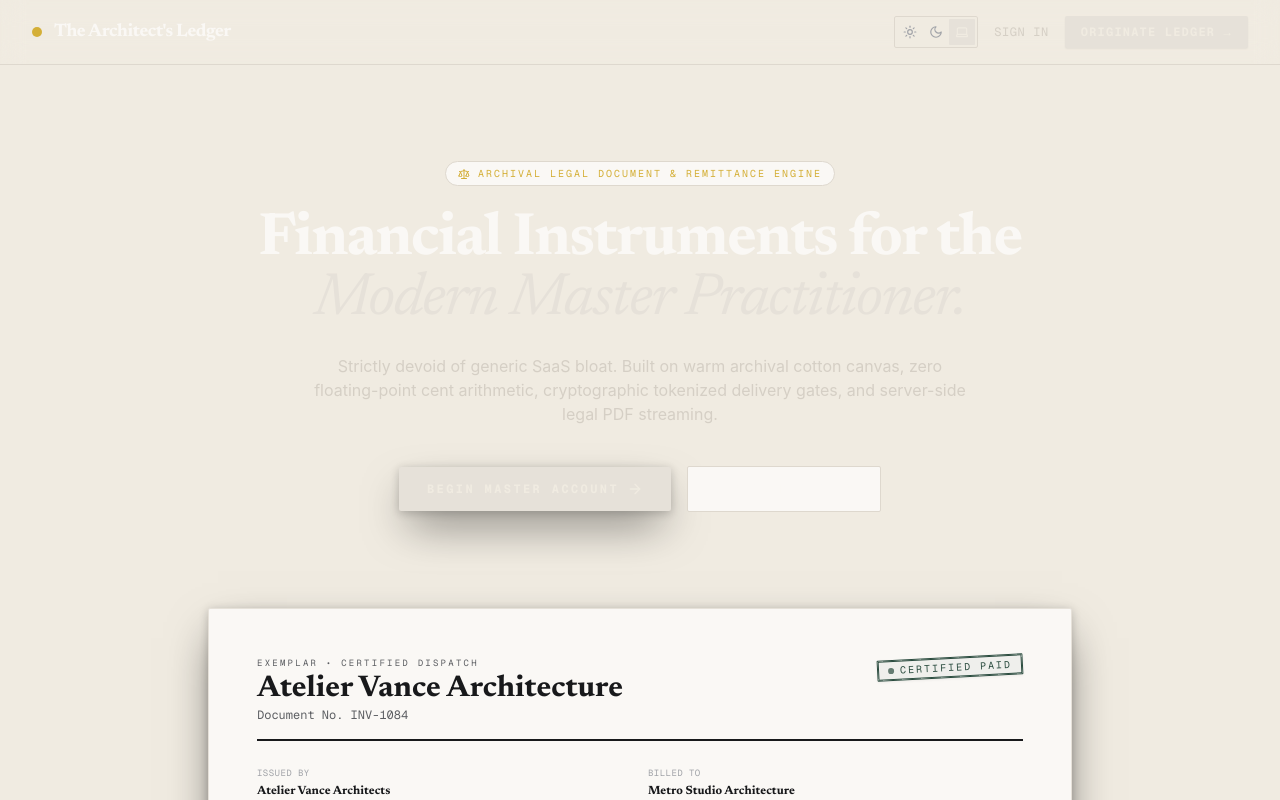
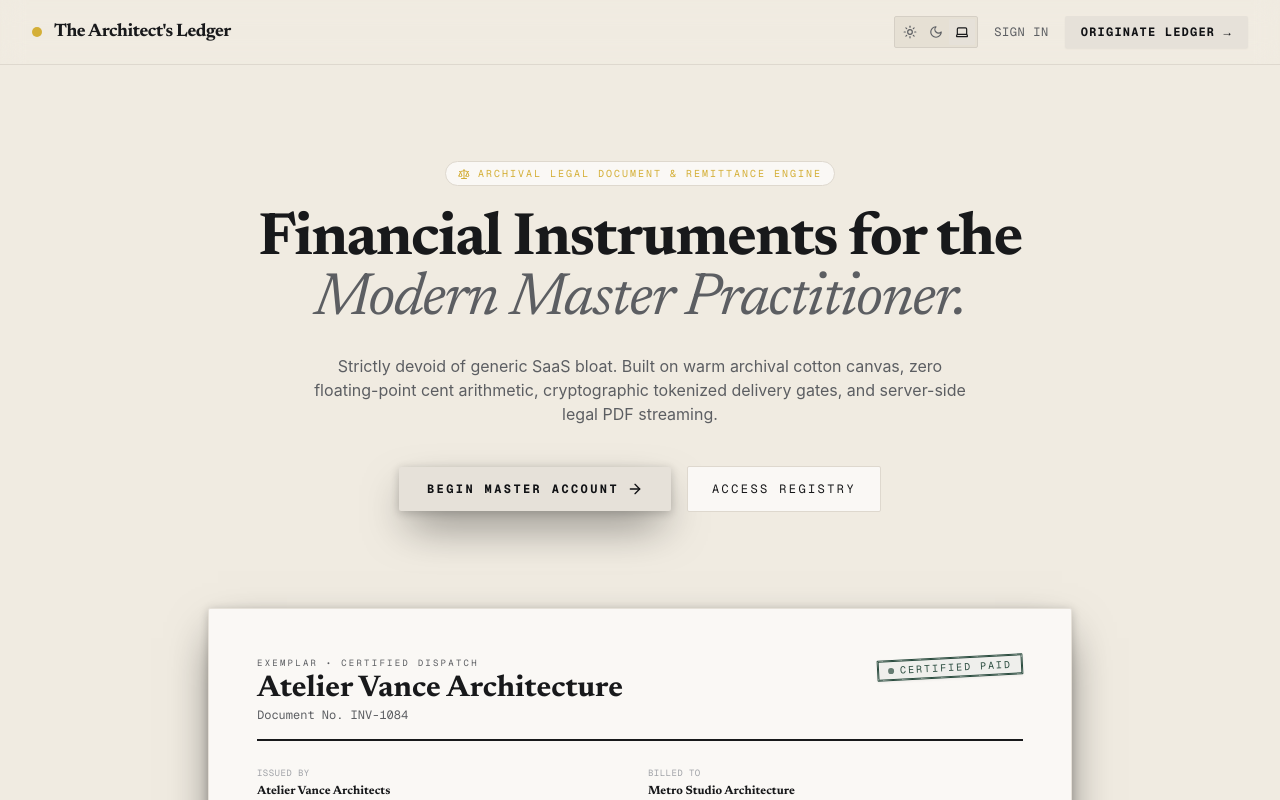
Before and after one commit to shrasel/ArtisanLedger, a Next.js app: page / in a window 1280 px wide. Shown: the top 800 px of the page. Built offline with nearby package versions, Linux system fonts and the light colour scheme; no server answers; the database is empty.

Commit message:
fix(theme): ensure high-contrast legible text in light mode and rebuild production server

```diff
--- a/src/app/(dashboard)/invoices/page.tsx
+++ b/src/app/(dashboard)/invoices/page.tsx
@@ -86,7 +86,7 @@ export default async function InvoicesListPage({
           <div className="font-mono text-2xl font-bold text-status-brass">
             {formatCentsToCurrency(totalOutstandingCents, session.organization.defaultCurrency || 'USD')}
           </div>
-          <span className="text-[10px] font-sans text-bone-dark/60 mt-1 block">
+          <span className="text-[10px] font-sans text-ink-ghost mt-1 block">
             Across draft & dispatched balances
           </span>
         </div>
@@ -98,7 +98,7 @@ export default async function InvoicesListPage({
           <div className="font-mono text-2xl font-bold text-status-hunter">
             {formatCentsToCurrency(totalPaidCents, session.organization.defaultCurrency || 'USD')}
           </div>
-          <span className="text-[10px] font-sans text-bone-dark/60 mt-1 block">
+          <span className="text-[10px] font-sans text-ink-ghost mt-1 block">
             Verified remittances cleared
           </span>
         </div>
@@ -111,7 +111,7 @@ export default async function InvoicesListPage({
             {totalDispatchedCount}{' '}
             <span className="text-xs font-sans text-ink-ghost font-normal">in flight</span>
           </div>
-          <span className="text-[10px] font-sans text-bone-dark/60 mt-1 block">
+          <span className="text-[10px] font-sans text-ink-ghost mt-1 block">
             Encrypted client access links
           </span>
         </div>
--- a/src/app/globals.css
+++ b/src/app/globals.css
@@ -5,18 +5,19 @@
 @tailwind utilities;
 
 :root {
-  /* Default color-scheme declaration must be light dark */
+  /* Default color-scheme declaration */
   color-scheme: light dark;
 
-  /* Light Theme Variables (Archival Studio Desk) */
+  /* LIGHT THEME VARIABLES (Archival Studio Desk / Limestone Canvas) */
   --canvas-bg: #F0EBE1;
   --panel-bg: #FAF8F5;
   --panel-border: #DED8CE;
   --canvas-text: #18191B;
-  --canvas-text-muted: #5C5E62;
-  --canvas-ghost: #8C8E93;
+  --bone-dark-color: #5C5E62;
+  --text-paper-val: #18191B;
+  --text-ghost-val: #5C5E62;
 
-  /* Static Document Inks for the Living Canvas */
+  /* Static Document Inks for the Living Paper Sheet */
   --paper: #FAF8F5;
   --bone: #E6E1D9;
   --ink-primary: #18191B;
@@ -33,15 +34,52 @@
   color-scheme: light;
 }
 
-/* Dark Theme Variables (Obsidian Slate) */
+/* System media query fallback for dark theme */
+@media (prefers-color-scheme: dark) {
+  :root:not(.light):not(:has(> head > meta[name="color-scheme"][content="light"])) {
+    --canvas-bg: #111215;
+    --panel-bg: #1A1C20;
+    --panel-border: #27292E;
+    --canvas-text: #FAF8F5;
+    --bone-dark-color: #D5CFC5;
+    --text-paper-val: #FAF8F5;
+    --text-ghost-val: #A1A3A8;
+  }
+}
+
+/* DARK THEME VARIABLES (Obsidian Slate Canvas) */
 html.dark,
 :root:has(> head > meta[name="color-scheme"][content="dark"]) {
   --canvas-bg: #111215;
   --panel-bg: #1A1C20;
   --panel-border: #27292E;
   --canvas-text: #FAF8F5;
-  --canvas-text-muted: #D5CFC5;
-  --canvas-ghost: #A1A3A8;
+  --bone-dark-color: #D5CFC5;
+  --text-paper-val: #FAF8F5;
+  --text-ghost-val: #A1A3A8;
+}
+
+/* Explicit light theme enforcement when .dark is NOT present */
+html:not(.dark),
+html.light {
+  --canvas-bg: #F0EBE1;
+  --panel-bg: #FAF8F5;
+  --panel-border: #DED8CE;
+  --canvas-text: #18191B;
+  --bone-dark-color: #5C5E62;
+  --text-paper-val: #18191B;
+  --text-ghost-val: #5C5E62;
+}
+
+/* Dark class always takes precedence */
+html.dark {
+  --canvas-bg: #111215;
+  --panel-bg: #1A1C20;
+  --panel-border: #27292E;
+  --canvas-text: #FAF8F5;
+  --bone-dark-color: #D5CFC5;
+  --text-paper-val: #FAF8F5;
+  --text-ghost-val: #A1A3A8;
 }
 
 body {
@@ -53,15 +91,94 @@ body {
   transition: background-color 0.2s ease, color 0.2s ease;
 }
 
-/* Adapt general canvas text in light mode outside of dark buttons and the invoice paper sheet */
-html:not(.dark) {
-  /* Headings on the light canvas */
-  .text-paper:not(.bg-ink-primary *):not(.bg-black *):not(button.bg-ink-primary):not(button.bg-black):not(a.bg-ink-primary):not(.bg-obsidian *) {
-    color: #18191B;
-  }
-  .text-bone-dark:not(.bg-ink-primary *):not(.bg-black *):not(.bg-obsidian *) {
-    color: #5C5E62;
-  }
+/* DYNAMIC TEXT CONTRAST FOR LIGHT & DARK THEMES */
+
+/* Ensure text-obsidian is always deep archival carbon ink */
+.text-obsidian,
+[class*="text-obsidian"] {
+  color: #111215 !important;
+}
+
+/* Ensure text-paper adapts cleanly between light & dark themes */
+.text-paper {
+  color: var(--text-paper-val) !important;
+}
+
+/* Hover on text-paper */
+.hover\:text-paper:hover {
+  color: var(--text-paper-val) !important;
+}
+
+/* But dark buttons, badges, and dark containers preserve high-contrast white text */
+.bg-ink-primary .text-paper,
+.bg-black .text-paper,
+button.bg-ink-primary,
+button.bg-black,
+a.bg-ink-primary,
+a.bg-black,
+.bg-ink-primary *,
+.bg-black *,
+.bg-status-hunter.text-paper,
+.bg-status-vermilion.text-paper {
+  --text-paper-val: #FAF8F5 !important;
+  color: #FAF8F5 !important;
+}
+
+/* Ensure secondary text adapts cleanly */
+.text-bone-dark,
+[class*="text-bone-dark"]:not(:hover) {
+  color: var(--bone-dark-color) !important;
+}
+
+/* In light mode, ensure bone text on canvas is readable pencil graphite */
+html:not(.dark) .text-bone:not(.bg-ink-primary *):not(.bg-black *) {
+  color: #5C5E62 !important;
+}
+
+/* In light mode, adapt ghost text on the canvas to readable graphite */
+html:not(.dark) .text-ink-ghost:not(.bg-paper *):not(.bg-ink-primary *):not(.bg-black *) {
+  color: #5C5E62 !important;
+}
+
+/* In light mode, form inputs and textareas on canvas get crisp white background and dark text */
+html:not(.dark) input.bg-obsidian,
+html:not(.dark) select.bg-obsidian,
+html:not(.dark) textarea.bg-obsidian {
+  background-color: #FFFFFF !important;
+  border-color: #DED8CE !important;
+  color: #18191B !important;
+}
+
+html:not(.dark) input.bg-obsidian::placeholder,
+html:not(.dark) textarea.bg-obsidian::placeholder {
+  color: #8C8E93 !important;
+}
+
+/* In light mode, card panels and table header washes */
+html:not(.dark) .bg-obsidian-light {
+  background-color: #FAF8F5 !important;
+}
+
+html:not(.dark) .border-obsidian-border {
+  border-color: #DED8CE !important;
+}
+
+html:not(.dark) .bg-obsidian\/60 {
+  background-color: rgba(238, 233, 224, 0.7) !important;
+}
+
+/* Dark action buttons on canvas with bg-obsidian */
+html:not(.dark) button.bg-obsidian:not(.bg-bone):not(.bg-ink-primary),
+html:not(.dark) a.bg-obsidian:not(.bg-bone):not(.bg-ink-primary) {
+  background-color: #FAF8F5 !important;
+  border-color: #DED8CE !important;
+  color: #18191B !important;
+}
+
+/* Theme toggle segmented container in light mode */
+html:not(.dark) .inline-flex.bg-obsidian {
+  background-color: #E6E0D4 !important;
+  border-color: #D5CFC5 !important;
 }
 
 /* Custom editorial selection */
--- a/src/app/page.tsx
+++ b/src/app/page.tsx
@@ -67,7 +67,7 @@ export default async function HomePage() {
 
         <h1 className="font-serif text-4xl sm:text-6xl font-bold tracking-tight text-paper leading-[1.1] mb-6">
           Financial Instruments for the <br />
-          <span className="italic font-normal text-bone">Modern Master Practitioner.</span>
+          <span className="italic font-normal text-ink-secondary dark:text-bone">Modern Master Practitioner.</span>
         </h1>
 
         <p className="font-sans text-sm sm:text-base text-bone-dark max-w-2xl mx-auto leading-relaxed mb-10">
--- a/src/components/theme/ThemeToggle.tsx
+++ b/src/components/theme/ThemeToggle.tsx
@@ -92,7 +92,7 @@ export function ThemeToggle({ className = '' }: { className?: string }) {
         aria-label="Switch to light theme"
         className={`p-1.5 rounded-[1px] transition-colors ${
           mounted && theme === 'light'
-            ? 'bg-bone text-obsidian font-bold shadow-xs'
+            ? 'bg-bone text-ink-primary font-bold shadow-xs'
             : 'text-ink-ghost hover:text-paper'
         }`}
       >
@@ -105,7 +105,7 @@ export function ThemeToggle({ className = '' }: { className?: string }) {
         aria-label="Switch to dark theme"
         className={`p-1.5 rounded-[1px] transition-colors ${
           mounted && theme === 'dark'
-            ? 'bg-bone text-obsidian font-bold shadow-xs'
+            ? 'bg-bone text-ink-primary font-bold shadow-xs'
             : 'text-ink-ghost hover:text-paper'
         }`}
       >
@@ -118,7 +118,7 @@ export function ThemeToggle({ className = '' }: { className?: string }) {
         aria-label="Follow system theme"
         className={`p-1.5 rounded-[1px] transition-colors ${
           mounted && theme === 'system'
-            ? 'bg-bone text-obsidian font-bold shadow-xs'
+            ? 'bg-bone text-ink-primary font-bold shadow-xs'
             : 'text-ink-ghost hover:text-paper'
         }`}
       >
```
Also changed, not shown: scripts/test-client-edit-and-default.js (line endings or trailing spaces), src/app/api/clients/set-default/route.ts (line endings or trailing spaces), src/app/api/clients/update/route.ts (line endings or trailing spaces).
